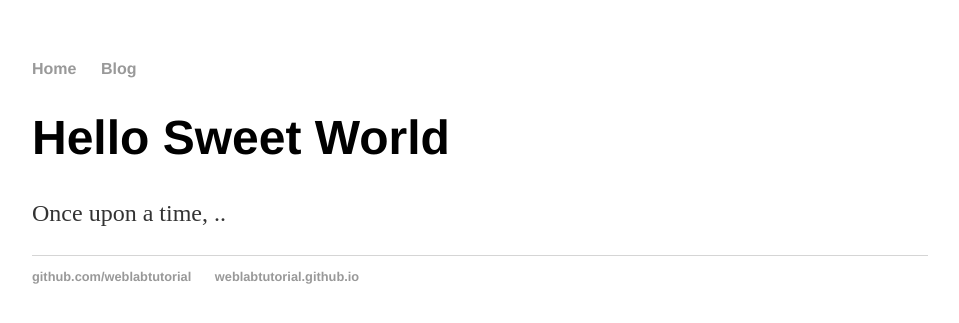
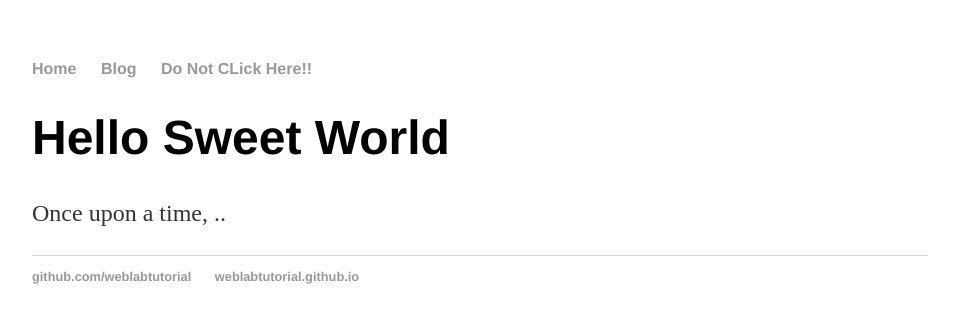
Before and after one commit to AamirNazir11/AamirNazir11.github.io, a Jekyll site: the page built from index.html, in a window 1280 px wide. Shown: the top 323 px of the page, without its empty margins (160-1119 px from the left). Built offline with Jekyll 4.4.1, drawn with Linux system fonts in a browser that asks for light colours.

Commit message:
updated default.html added new link

```diff
--- a/_layouts/default.html
+++ b/_layouts/default.html
@@ -12,6 +12,7 @@
         <ul>
             <li><a href="/">Home</a></li>
             <li><a href="/blog">Blog</a></li>
+            <li><a href="https://www.youtube.com/watch?v=iik25wqIuFo">Do Not CLick Here!!</a></li>
         </ul>
     </nav>
     <div class="container">{{ content }}</div>
```
